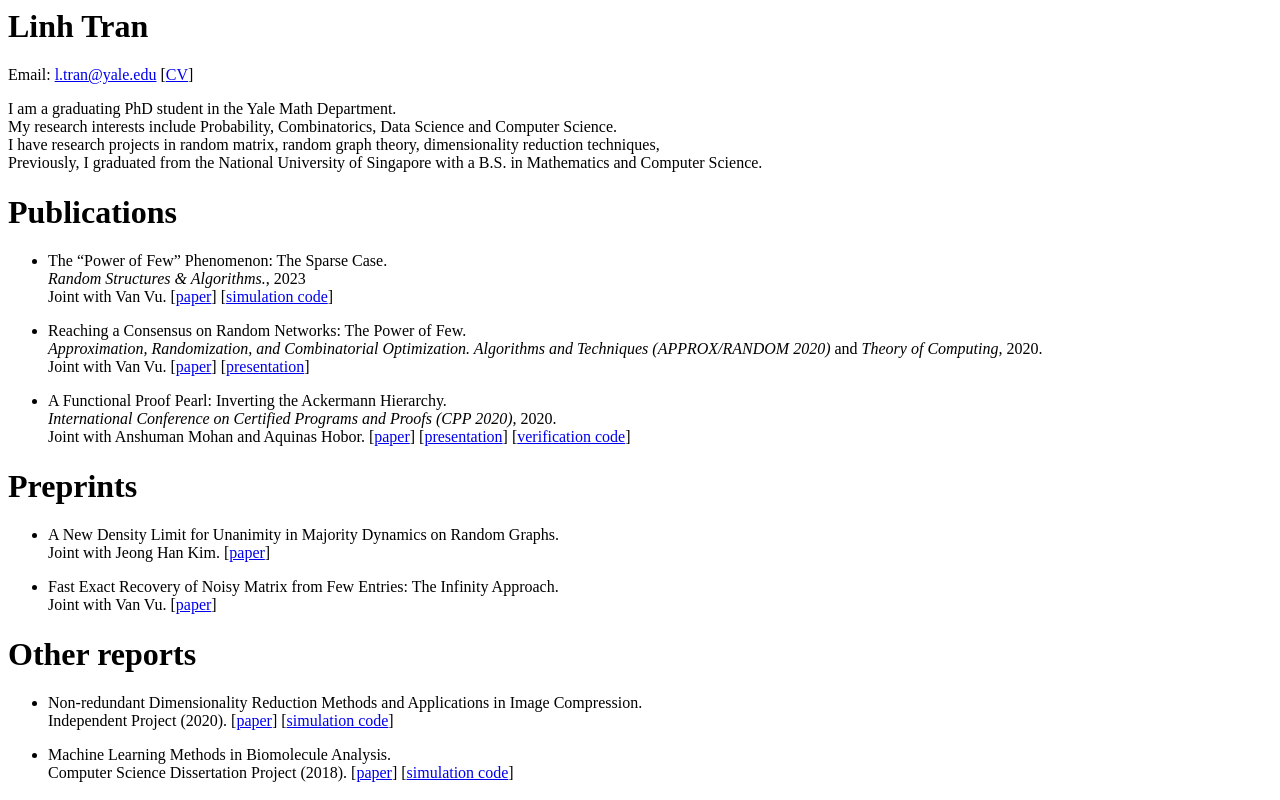
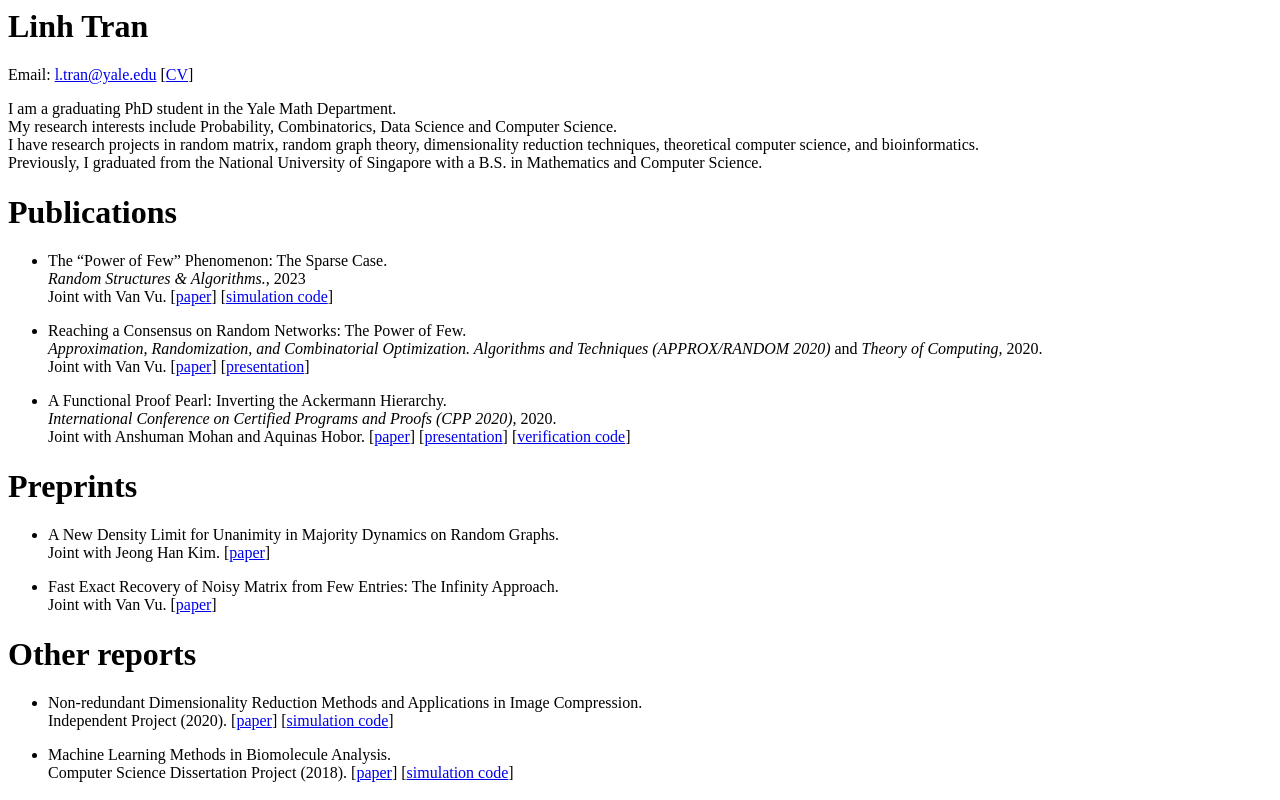
Before and after one commit to thbl2012/academic, a plain HTML site: page index.html in a window 1280 px wide. Shown: the top 800 px of the page. Drawn offline with Linux system fonts and the light colour scheme.

Commit message:
Update index.html

```diff
--- a/index.html
+++ b/index.html
@@ -2,7 +2,7 @@
 <p class="has-line-data" data-line-start="4" data-line-end="5">Email: <a href="mailto:l.tran@yale.edu">l.tran@yale.edu</a> [<a href="https://thbl2012.github.io/academic/BaoLinhTranResCV2024-Postdoc.pdf">CV</a>]</p>
 <p class="has-line-data" data-line-start="6" data-line-end="10">I am a graduating PhD student in the Yale Math Department.<br>
 My research interests include Probability, Combinatorics, Data Science and Computer Science.<br>
-I have research projects in random matrix, random graph theory, dimensionality reduction techniques,<br>
+I have research projects in random matrix, random graph theory, dimensionality reduction techniques, theoretical computer science, and bioinformatics.<br>
 Previously, I graduated from the National University of Singapore with a B.S. in Mathematics and Computer Science.</p>
 <h1 class="code-line" data-line-start=13 data-line-end=14 ><a id="Publications_13"></a>Publications</h1>
 <ul>
```
